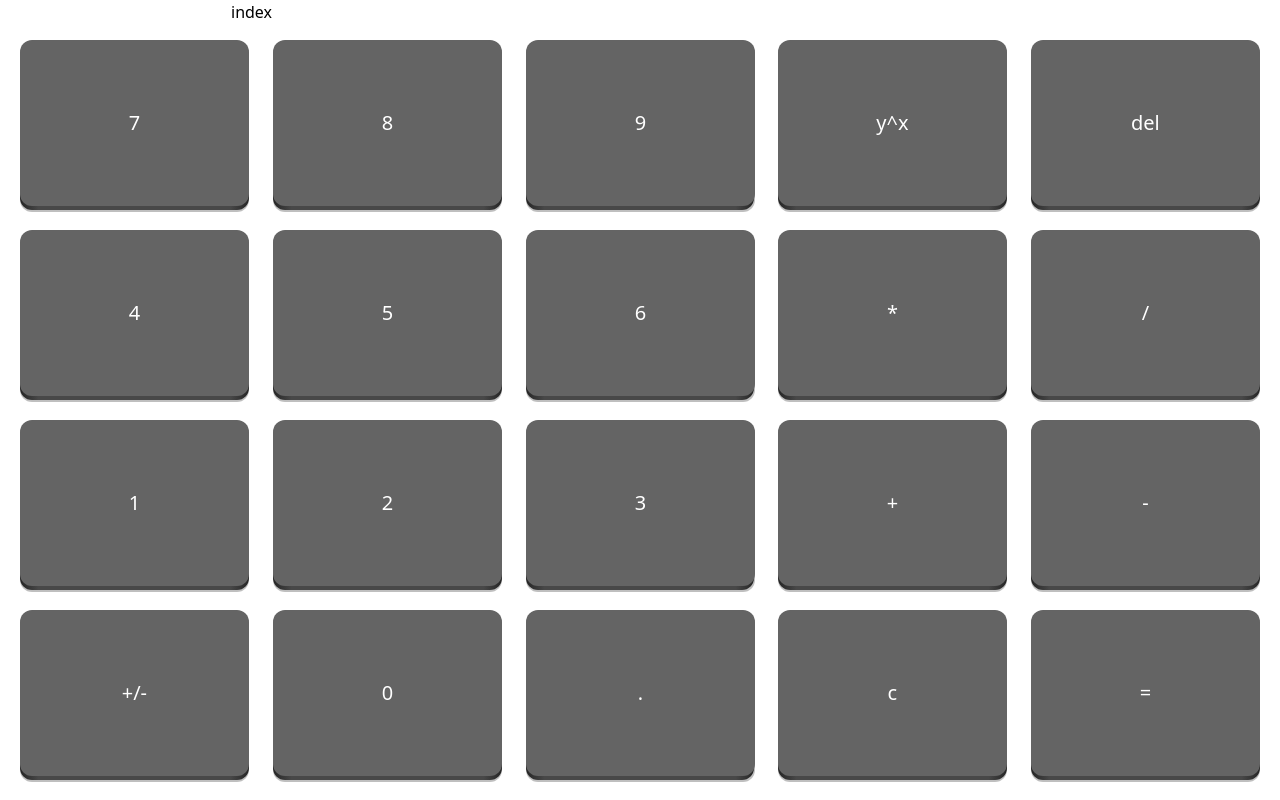
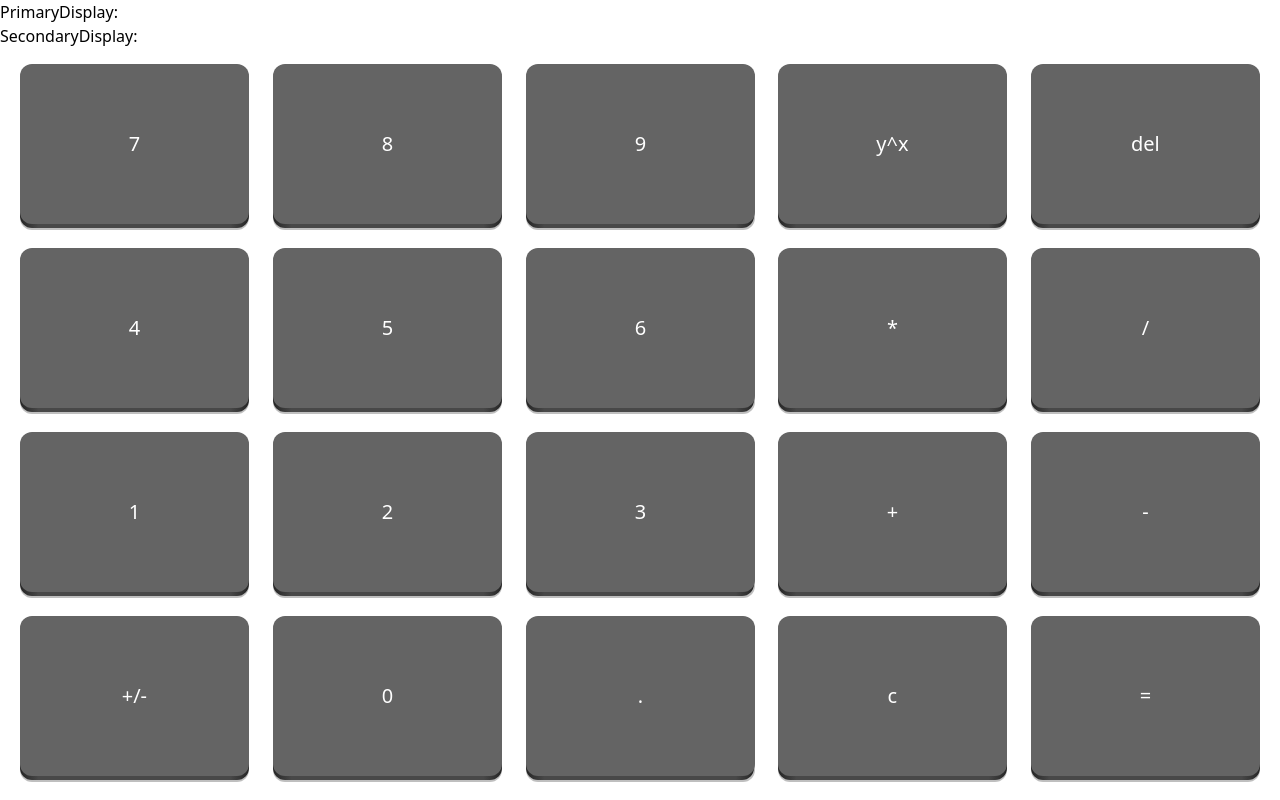
Before and after one commit to 02danieljonas/PersonalWebsite, a Next.js app: page /calculator in a window 1280 px wide. Built offline with nearby package versions, Linux system fonts and the light colour scheme.

Commit message:
Change file name and passed down prop

```diff
--- /dev/null
+++ b/src/app/calculator/(Display)/PrimaryDisplay.tsx
@@ -0,0 +1,26 @@
+import React from "react";
+
+type PrimaryProps = {
+    inputValues: string[];
+    setInputValues: React.Dispatch<React.SetStateAction<string[]>>;
+};
+
+export default function PrimaryDisplay({
+    inputValues,
+    setInputValues
+}: PrimaryProps) {
+    return (
+        <div>
+            PrimaryDisplay:
+            <input
+                type="text"
+                onChange={(e) => {
+                    console.log(e);
+
+                    setInputValues([e.target.value]);
+                }}
+                value={inputValues[0]}
+            />
+        </div>
+    );
+}
--- /dev/null
+++ b/src/app/calculator/(Display)/SecondaryDisplay.tsx
@@ -0,0 +1,13 @@
+import React from "react";
+
+type SecondaryDisplayProps = {
+    inputValues: string[];
+    setInputValues: React.Dispatch<React.SetStateAction<string[]>>;
+};
+
+export default function SecondaryDisplay({
+    inputValues,
+    setInputValues
+}: SecondaryDisplayProps) {
+    return <div>SecondaryDisplay: {inputValues}</div>;
+}
--- a/src/app/calculator/(Display)/index.tsx
+++ b/src/app/calculator/(Display)/index.tsx
@@ -1,22 +1,19 @@
 "use client";
 
 import React from "react";
+import PrimaryDisplay from "./PrimaryDisplay";
+import SecondaryDisplay from "./SecondaryDisplay";
 
-type IndexProps = {
+type DisplayProps = {
     inputValues: string[];
     setInputValues: React.Dispatch<React.SetStateAction<string[]>>;
 };
 
-export default function Index({ inputValues, setInputValues }: IndexProps) {
+export default function Display({ inputValues, setInputValues }: DisplayProps) {
     return (
         <div>
-            <input
-                type="text"
-                onChange={(e) => setInputValues([e.target.value])}
-                value={inputValues[0]}
-            />
-            {inputValues}
-            index
+            <PrimaryDisplay inputValues={inputValues} setInputValues={setInputValues} />
+            <SecondaryDisplay inputValues={inputValues} setInputValues={setInputValues} />
         </div>
     );
 }
```
